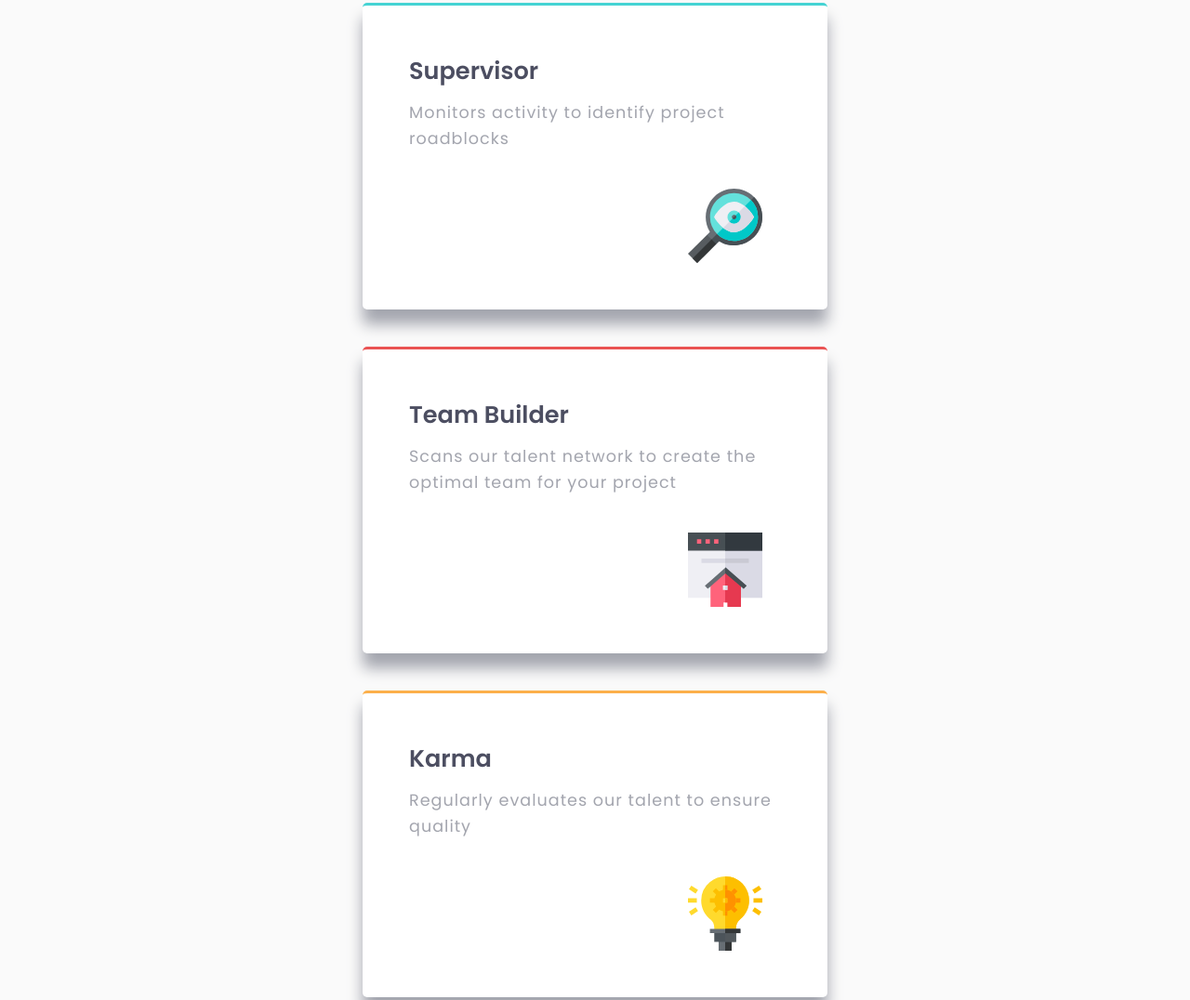
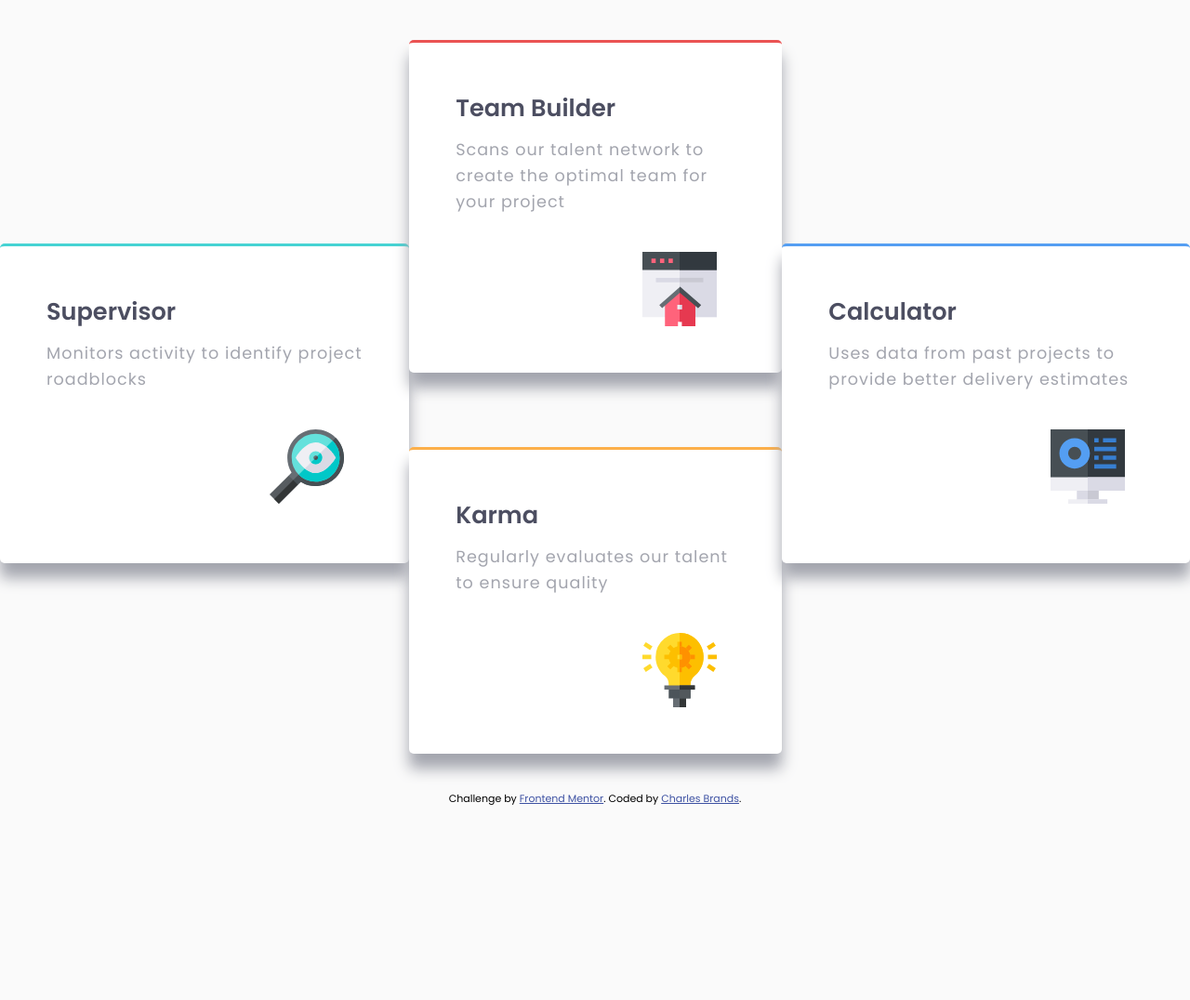
Before and after one commit to cbrands/four-card-feature-section, a plain HTML site: page index.html in a window 1280 px wide. Shown: the part 370-1446 px from the top of the page at 93% size. After the commit the page ends 1239 px from the top, so only its background shows below. Drawn offline with Linux system fonts and the light colour scheme.

Commit message:
building grid

```diff
--- a/css/style.css
+++ b/css/style.css
@@ -95,3 +95,40 @@ h2 {
   margin: 40px 20px 0 auto;
   width: 80px;
 }
+
+@media(min-width: 700px) {
+  body {
+    display: grid;
+    grid-template-areas:
+      "header header header"
+      " . card-top . "
+      " card-left card-top card-right"
+      " card-left card-bottom card-right"
+      " . card-bottom . "
+      "footer footer footer";
+  }
+
+  header {
+    grid-area: header;
+  }
+
+  .card-supervisor {
+    grid-area: card-left;
+  }
+
+  .card-team {
+    grid-area: card-top;
+  }
+
+  .card-karma {
+    grid-area: card-bottom;
+  }
+
+  .card-calculator {
+    grid-area: card-right;
+  }
+
+  footer {
+    grid-area: footer;
+  }
+}
```
